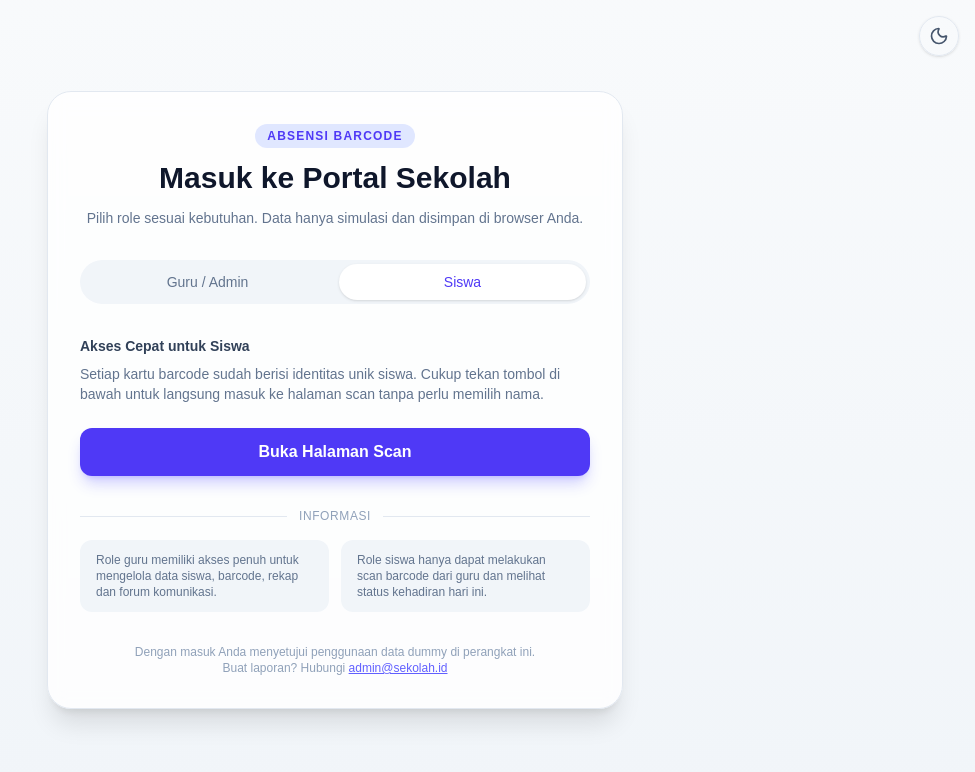
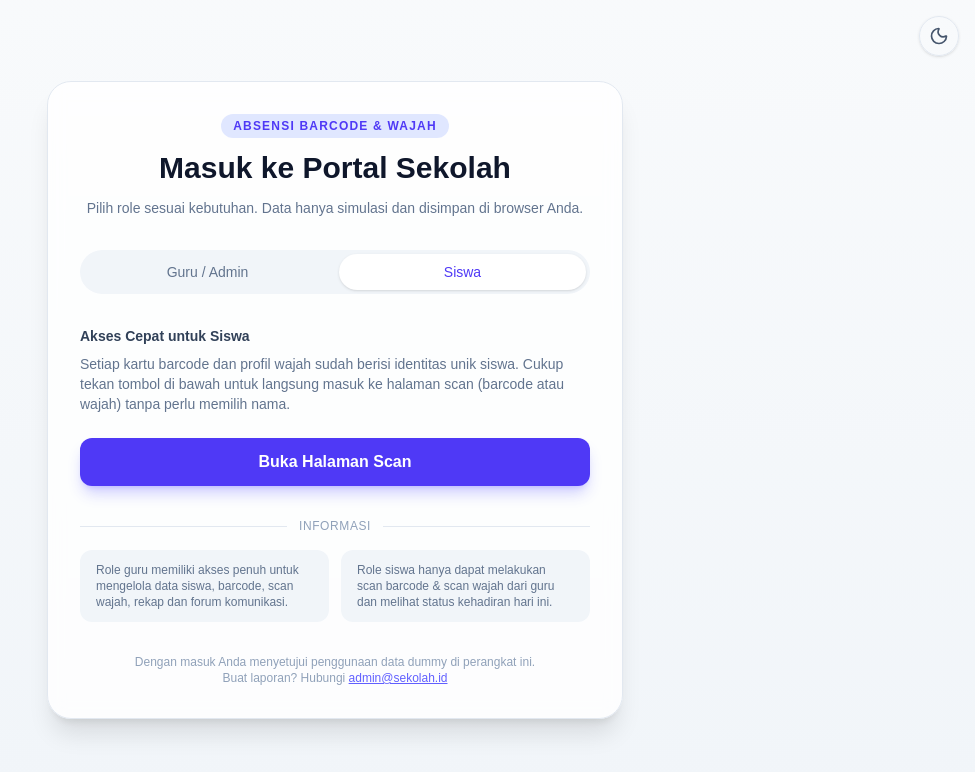
Before and after one commit to Luxxn12/absen-barcode, a Next.js app: page /login in a window 1280 px wide. Both pictures are taken after a click on the button "Siswa". Shown: the top 772 px of the page, without its empty margins (305-1280 px from the left). Built offline with nearby package versions, Linux system fonts and the light colour scheme; no server answers; the database is empty.

Commit message:
update readme dan layout

```diff
--- a/app/guru/layout.tsx
+++ b/app/guru/layout.tsx
@@ -146,7 +146,7 @@ export default function GuruLayout({
           </span>
           <div>
             <p className="text-sm font-semibold text-slate-900">
-              Absensi Barcode
+              Absensi Barcode & Wajah
             </p>
             <span className="text-xs text-slate-500">
               Mode {isSuperAdmin ? "Super Admin" : "Guru / Admin"}
--- a/app/guru/siswa/page.tsx
+++ b/app/guru/siswa/page.tsx
@@ -17,6 +17,7 @@ import {
   X,
   Settings2,
   Loader2,
+  ScanFace,
 } from "lucide-react";
 import { Student, useStudents } from "@/contexts/StudentContext";
 import { cn } from "@/lib/utils";
@@ -337,9 +338,13 @@ export default function GuruSiswaPage() {
                       <QrCode className="h-4 w-4" />
                       {student.id}
                     </span>
-                    {faceReadyIds.has(student.id) && (
+                    {faceReadyIds.has(student.id) ? (
                       <span className="ml-2 inline-flex items-center gap-1 rounded-full bg-emerald-50 px-3 py-1 text-[11px] font-semibold text-emerald-600">
                         Wajah siap
+                      </span>
+                    ) : (
+                      <span className="ml-2 inline-flex items-center gap-1 rounded-full bg-amber-50 px-3 py-1 text-[11px] font-semibold text-amber-600">
+                        Belum ada data wajah
                       </span>
                     )}
                   </td>
@@ -356,7 +361,7 @@ export default function GuruSiswaPage() {
                         onClick={() => setFaceModalStudent(student)}
                         className="inline-flex items-center gap-1 rounded-full border border-slate-200 px-3 py-1 text-xs font-semibold text-indigo-600 transition hover:border-indigo-200 hover:bg-indigo-50"
                       >
-                        <QrCode className="h-3.5 w-3.5" />
+                        <ScanFace className="h-3.5 w-3.5" />
                         {faceReadyIds.has(student.id)
                           ? "Perbarui Wajah"
                           : "Daftarkan Wajah"}
@@ -399,11 +404,18 @@ export default function GuruSiswaPage() {
                   {student.id}
                 </span>
               </div>
-              {faceReadyIds.has(student.id) && (
-                <p className="mt-2 text-xs font-semibold text-emerald-600">
-                  Wajah sudah terdaftar
-                </p>
-              )}
+              <p
+                className={cn(
+                  "mt-2 text-xs font-semibold",
+                  faceReadyIds.has(student.id)
+                    ? "text-emerald-600"
+                    : "text-amber-600"
+                )}
+              >
+                {faceReadyIds.has(student.id)
+                  ? "Wajah sudah terdaftar"
+                  : "Belum ada data wajah"}
+              </p>
               <div className="mt-5 flex items-center gap-3">
                 <button
                   onClick={() => openEditModal(student)}
--- a/app/layout.tsx
+++ b/app/layout.tsx
@@ -18,9 +18,9 @@ const geistMono = Geist_Mono({
 });
 
 export const metadata: Metadata = {
-  title: "Absensi Barcode Sekolah",
+  title: "Absensi Barcode & Wajah Sekolah",
   description:
-    "Dashboard absensi barcode dengan role Guru dan Siswa. UI interaktif dan mobile friendly.",
+    "Dashboard absensi barcode & wajah dengan role Guru dan Siswa. UI interaktif dan mobile friendly.",
 };
 
 export default function RootLayout({
--- a/app/login/page.tsx
+++ b/app/login/page.tsx
@@ -69,7 +69,7 @@ export default function LoginPage() {
         <div className="mb-8 flex flex-col gap-3 text-center">
           <div className="inline-flex items-center justify-center gap-2">
             <span className="rounded-full bg-indigo-100 px-3 py-1 text-xs font-semibold uppercase tracking-widest text-indigo-600">
-              Absensi Barcode
+              Absensi Barcode & Wajah
             </span>
           </div>
           <h1 className="text-3xl font-semibold text-slate-900">
@@ -158,9 +158,9 @@ export default function LoginPage() {
                   Akses Cepat untuk Siswa
                 </h2>
                 <p className="mt-2 text-sm text-slate-500">
-                  Setiap kartu barcode sudah berisi identitas unik siswa. Cukup
-                  tekan tombol di bawah untuk langsung masuk ke halaman scan
-                  tanpa perlu memilih nama.
+                  Setiap kartu barcode dan profil wajah sudah berisi identitas
+                  unik siswa. Cukup tekan tombol di bawah untuk langsung masuk
+                  ke halaman scan (barcode atau wajah) tanpa perlu memilih nama.
                 </p>
               </div>
             </div>
@@ -205,11 +205,11 @@ export default function LoginPage() {
           </div>
           <div className="mt-4 grid gap-3 text-xs text-slate-500 sm:grid-cols-2">
             <div className="rounded-xl bg-slate-100 px-4 py-3">
-              Role guru memiliki akses penuh untuk mengelola data siswa, barcode,
+              Role guru memiliki akses penuh untuk mengelola data siswa, barcode, scan wajah,
               rekap dan forum komunikasi.
             </div>
             <div className="rounded-xl bg-slate-100 px-4 py-3">
-              Role siswa hanya dapat melakukan scan barcode dari guru dan melihat
+              Role siswa hanya dapat melakukan scan barcode & scan wajah dari guru dan melihat
               status kehadiran hari ini.
             </div>
           </div>
--- a/app/siswa/layout.tsx
+++ b/app/siswa/layout.tsx
@@ -79,7 +79,7 @@ export default function SiswaLayout({
             <p className="text-xs text-slate-500">Kelas {student.className}</p>
           ) : (
             <p className="text-xs text-slate-500">
-              Gunakan barcode unik Anda untuk melakukan absensi.
+              Gunakan barcode atau wajah unik Anda untuk melakukan absensi.
             </p>
           )}
         </div>
```
Also changed, not shown: 1 other file (tests, documents, lock files or other folders).
